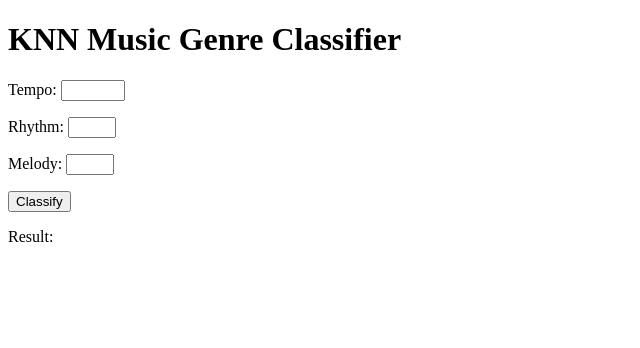
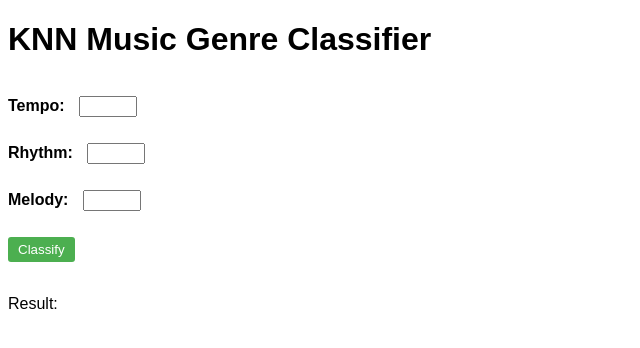
Before and after one commit to DiademGraceArroz/AlgorithmFinals, a plain HTML site: page src/index.html in a window 1280 px wide. Shown: the whole page, without its empty margins (0-640 px from the left). Drawn offline with Linux system fonts and the light colour scheme.

Commit message:
added style.css

```diff
--- a/src/index.html
+++ b/src/index.html
@@ -3,6 +3,7 @@
   <head>
     <meta charset="utf-8" />
     <title>KNN Music Genre Classifier</title>
+    <link rel="stylesheet" href="style.css">
   </head>
   <body>
     <h1>KNN Music Genre Classifier</h1>
--- /dev/null
+++ b/src/style.css
@@ -0,0 +1,47 @@
+/* Set font styles */
+body {
+  font-family: Arial, sans-serif;
+}
+
+h1 {
+  font-size: 2em;
+}
+
+/* Style the form */
+form {
+  display: flex;
+  flex-direction: column;
+  margin-bottom: 20px;
+}
+
+form p {
+  margin-bottom: 10px;
+}
+
+label {
+  font-weight: bold;
+  margin-right: 10px;
+}
+
+input[type="number"] {
+  width: 50px;
+}
+
+button {
+  padding: 5px 10px;
+  background-color: #4caf50;
+  color: white;
+  border: none;
+  border-radius: 3px;
+  cursor: pointer;
+}
+
+button:hover {
+  background-color: #3e8e41;
+}
+
+/* Style the result */
+#result {
+  font-weight: bold;
+  font-size: 1.2em;
+}
```
